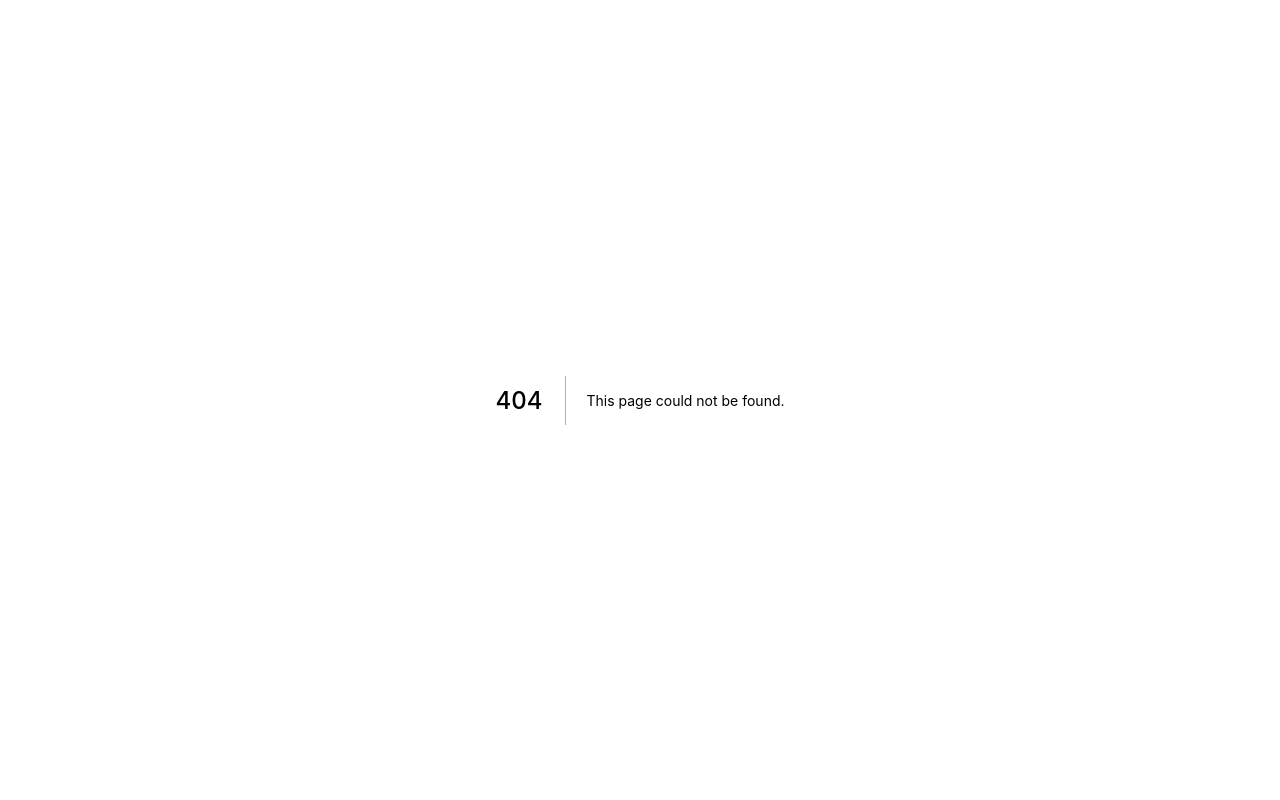
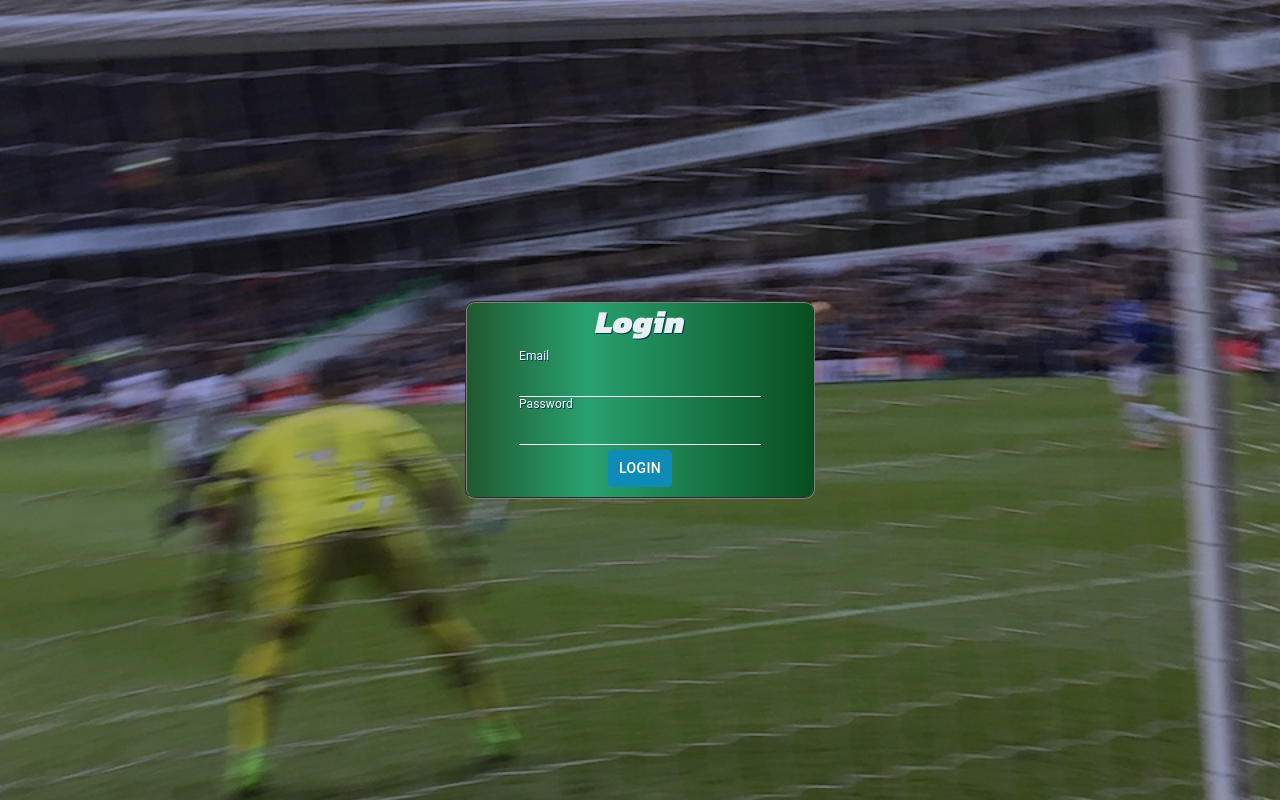
Before and after one commit to jjh5166/prempicks-web, a Next.js app: page /login in a window 1280 px wide. Before the commit this address had no page. Built offline with nearby package versions, Linux system fonts and the light colour scheme.

Commit message:
LoginPage, config, validate

```diff
--- /dev/null
+++ b/pages/login/formConfig.js
@@ -0,0 +1,17 @@
+export const initialValues = {
+  email: '',
+  password: ''
+};
+
+export const loginFields = [
+  {
+    name: 'email',
+    labelName: 'Email',
+    isPassword: false
+  },
+  {
+    name: 'password',
+    labelName: 'Password',
+    isPassword: true
+  }
+];
--- /dev/null
+++ b/pages/login/index.js
@@ -0,0 +1,20 @@
+import React from 'react'
+
+import Layout from '../../components/Layout';
+import UserForm from '../../components/UserForm';
+import { initialValues, loginFields } from './formConfig';
+import { validationSchema } from './validate';
+
+export default function LoginPage() {
+
+  return(
+    <Layout title="Login" hideNav={true}>
+      <UserForm
+      name="Login"
+      initialValues={initialValues}
+      validationSchema={validationSchema}
+      fields={loginFields}
+      />
+    </Layout>
+  )
+}
--- /dev/null
+++ b/pages/login/validate.js
@@ -0,0 +1,11 @@
+import * as yup from 'yup';
+
+export const validationSchema = yup.object({
+  email: yup
+    .string()
+    .email()
+    .required('Email is required'),
+  password: yup
+    .string()
+    .required()
+});
```
